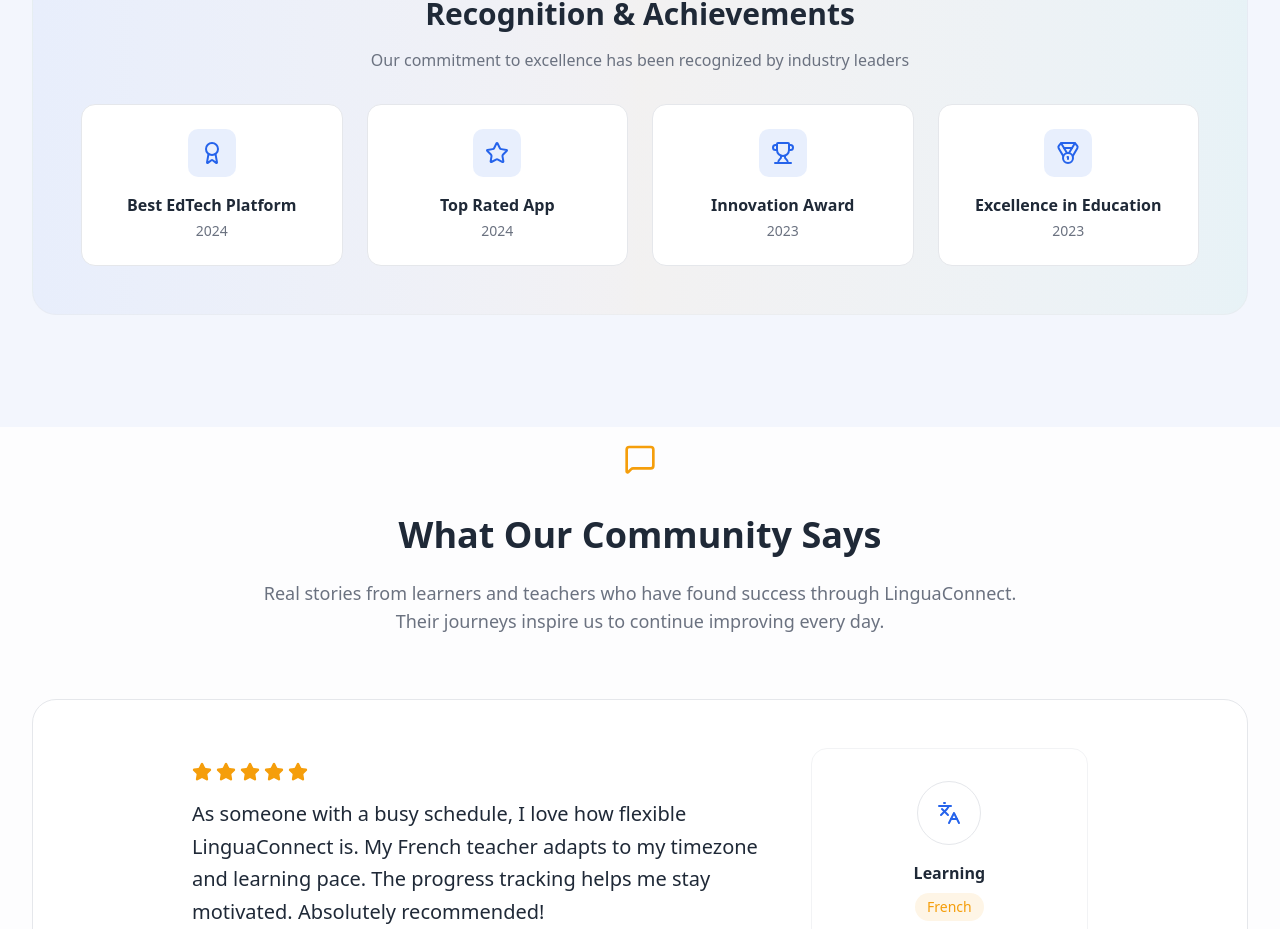
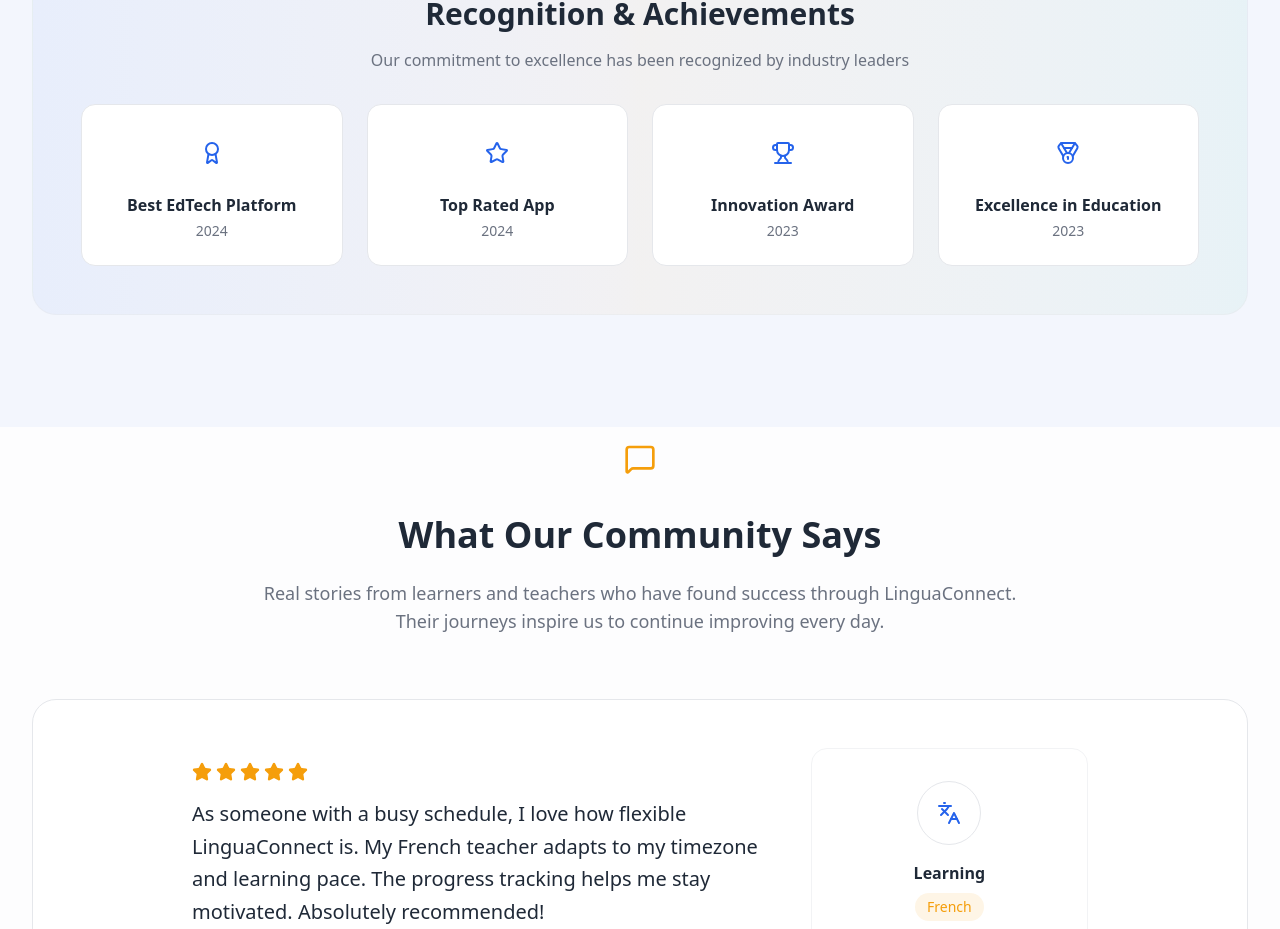
Before and after one commit to patoliya-dev/hellok12-website-frontend, a Next.js app: page /about-us in a window 1280 px wide. Shown: the part 3138-4067 px from the top of the page. Built offline with nearby package versions, Linux system fonts and the light colour scheme.

Commit message:
Feat: StatsSection updates

```diff
--- a/src/app/components/aboutUs/StatsSection.tsx
+++ b/src/app/components/aboutUs/StatsSection.tsx
@@ -221,7 +221,7 @@ const StatsSection: React.FC = () => {
                 key={index}
                 className="bg-card rounded-xl p-6 text-center shadow-soft border border-border"
               >
-                <div className="w-12 h-12 bg-primary/10 rounded-lg flex items-center justify-center mx-auto mb-4">
+                <div className="w-12 h-12 flex items-center justify-center mx-auto mb-4">
                   <Icon name={achievement.icon} size={24} className="text-primary" />
                 </div>
                 <h4 className="font-semibold text-foreground mb-1">
```
